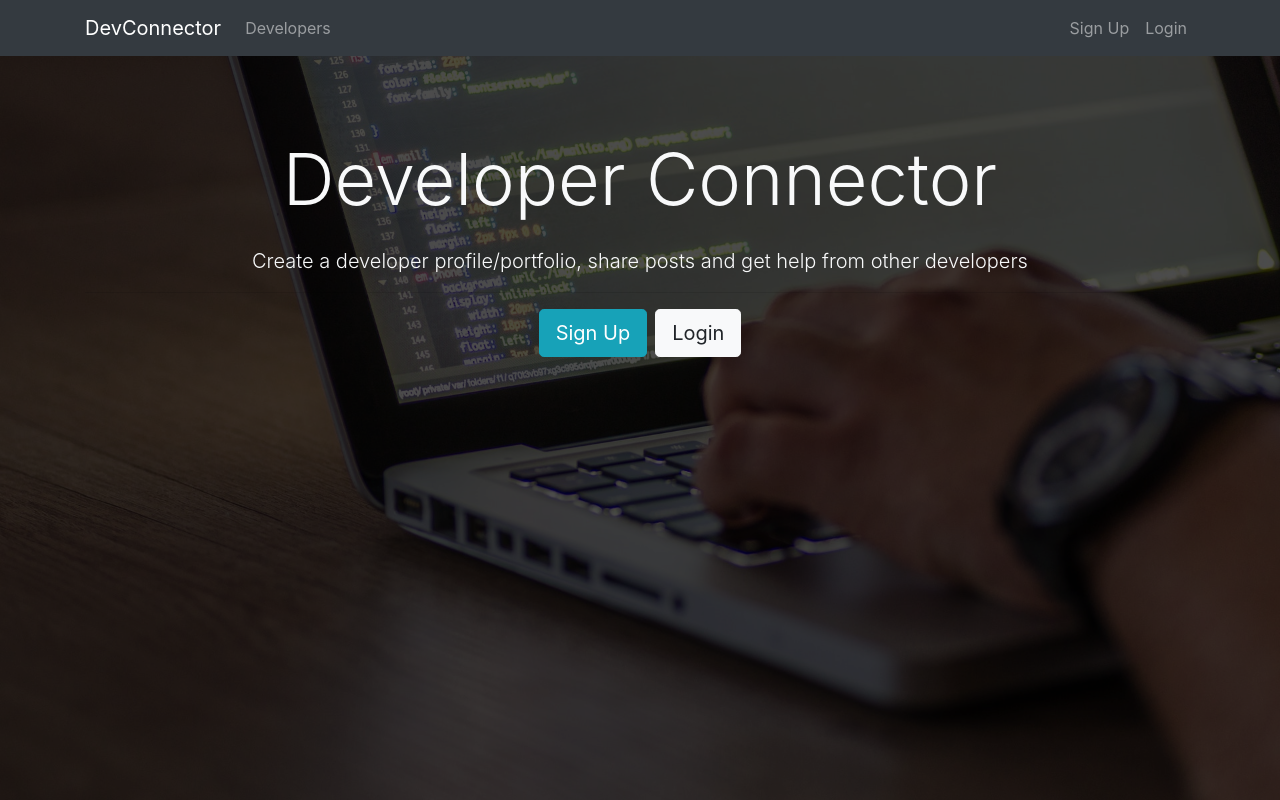
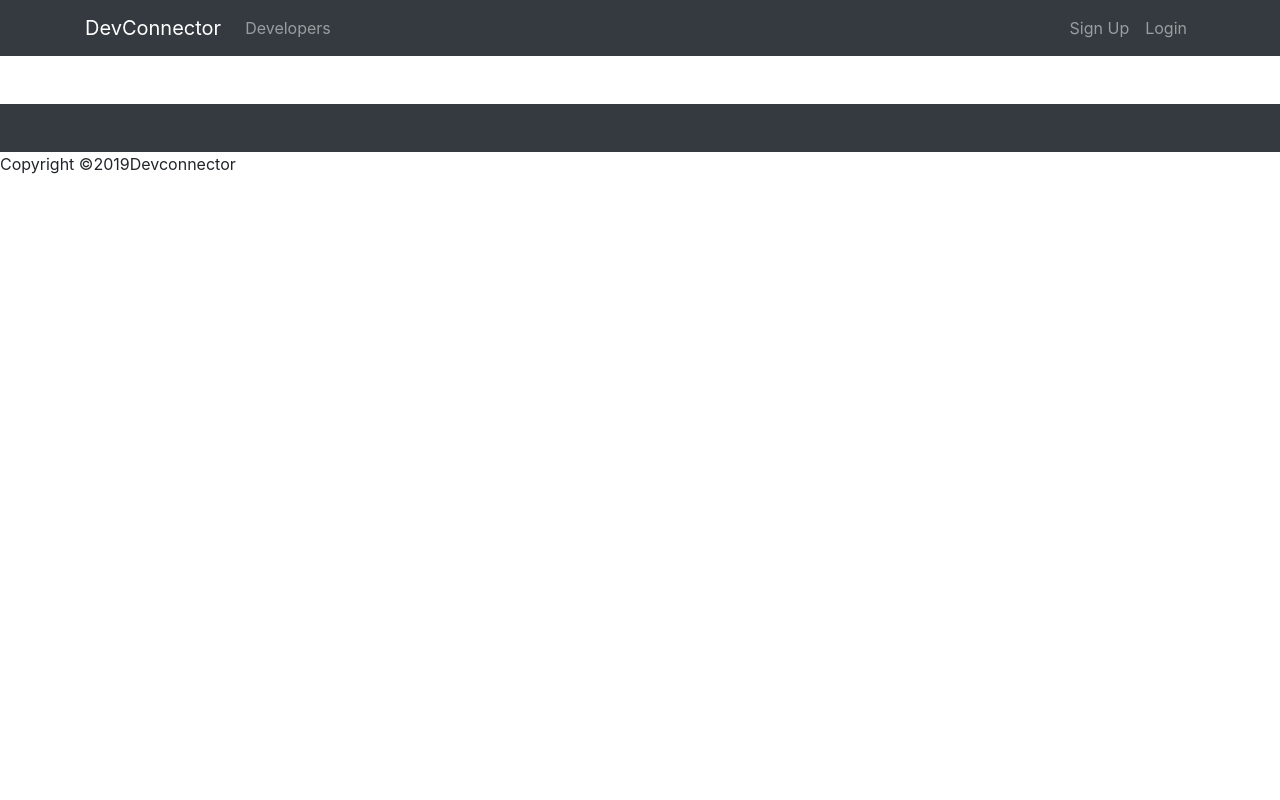
Before and after one commit to ayeshanadeem291/devConnector, a React (Create React App) app in the folder client/: page /login in a window 1280 px wide. Shown: the top 800 px of the page. Built offline with nearby package versions, Linux system fonts and the light colour scheme.

Commit message:
On branch master

```diff
--- a/client/package.json
+++ b/client/package.json
@@ -5,6 +5,7 @@
   "dependencies": {
     "react": "^16.10.1",
     "react-dom": "^16.10.1",
+    "react-router-dom": "^5.1.2",
     "react-scripts": "3.1.2"
   },
   "scripts": {
@@ -28,5 +29,5 @@
       "last 1 safari version"
     ]
   },
-"proxy":"http://localhost:5000"
+  "proxy": "http://localhost:5000"
 }
--- a/client/src/App.js
+++ b/client/src/App.js
@@ -1,17 +1,28 @@
-import React from 'react';
+import React,{Component} from 'react';
+import {BrowserRouter as Router,Route} from 'react-router-dom';
+
 import './App.css';
 import Navbar from './components/layout/Navbar'
 import Footer from './components/layout/Footer'
 import Landing from './components/layout/Landing'
+import Register from './components/auth/Register'
+import Login from './components/auth/Login'
+
 
 function App() {
   return (
+    <Router>
     <div className="App">
       <Navbar/>
-      <Landing/>
+     <Route exact path="/" component={Landing}/>
+     <div className="container">
+       <Router exact path = "/register" component={Register}/>
+       <Router exact path = "/login" component={Login}/>
+     </div>
       <Footer/>
-      <h1>my react app</h1>
+
     </div>
+    </Router>
   );
 }
 
--- /dev/null
+++ b/client/src/components/auth/Login.js
@@ -0,0 +1,12 @@
+import React, { Component } from 'react'
+
+ class Login extends Component {
+    render() {
+        return (
+            <div>
+               <h1>Login</h1>
+            </div>
+        )
+    }
+}
+export default Login;
--- /dev/null
+++ b/client/src/components/auth/Register.js
@@ -0,0 +1,12 @@
+import React, { Component } from 'react'
+
+ class Register extends Component {
+    render() {
+        return (
+            <div>
+               <h1>Register</h1>
+            </div>
+        )
+    }
+}
+export default Register;
--- a/client/src/components/layout/Landing.js
+++ b/client/src/components/layout/Landing.js
@@ -1,5 +1,5 @@
 import React, { Component } from 'react'
-
+import {Link} from 'react-router-dom'
  class Landing extends Component {
     render() {
         return (
@@ -12,8 +12,8 @@
             </h1>
             <p className="lead"> Create a developer profile/portfolio, share posts and get help from other developers</p>
             <hr />
-            <a href="register.html" className="btn btn-lg btn-info mr-2">Sign Up</a>
-            <a href="login.html" className="btn btn-lg btn-light">Login</a>
+            <Link to="/register" className="btn btn-lg btn-info mr-2">Sign Up</Link>
+            <Link to="/login" className="btn btn-lg btn-light">Login</Link>
           </div>
         </div>
       </div>
--- a/client/src/components/layout/Navbar.js
+++ b/client/src/components/layout/Navbar.js
@@ -1,5 +1,5 @@
 import React, { Component } from 'react'
-
+import {Link} from 'react-router-dom'
  class  Navbar extends Component {
     render() {
 
@@ -7,7 +7,7 @@
            <div>
                <nav className ="navbar navbar-expand-sm navbar-dark bg-dark mb-4">
     <div className ="container">
-      <a className ="navbar-brand" href="landing.html">DevConnector</a>
+      <Link className ="navbar-brand" to="/landing">DevConnector</Link>
       <button className ="navbar-toggler" type="button" data-toggle="collapse" data-target="#mobile-nav">
         <span className ="navbar-toggler-icon"></span>
       </button>
@@ -22,10 +22,10 @@
 
         <ul className ="navbar-nav ml-auto">
           <li className ="nav-item">
-            <a className ="nav-link" href="register.html">Sign Up</a>
+            <Link className ="nav-link" to="/register">Sign Up</Link>
           </li>
           <li className ="nav-item">
-            <a className ="nav-link" href="login.html">Login</a>
+            <Link className ="nav-link" to="/login">Login</Link>
           </li>
         </ul>
       </div>
```
